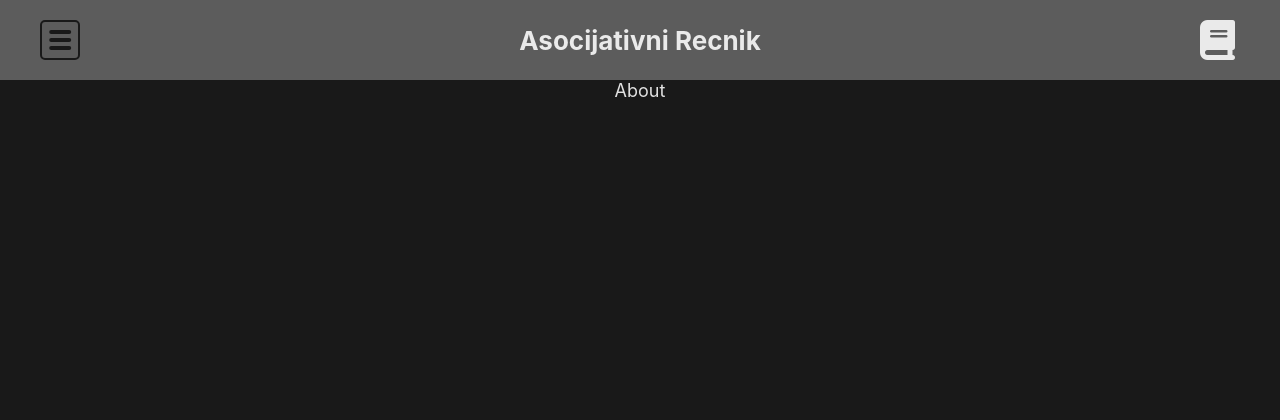
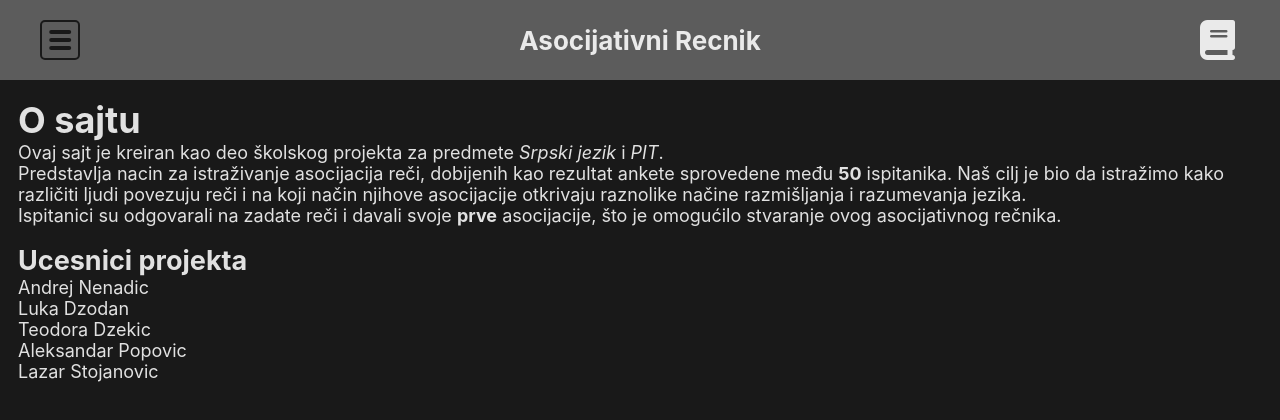
Before and after one commit to Andrej235/AssociativeDictionary, a React (Vite) app: page /about in a window 1280 px wide. Shown: the top 420 px of the page. Built offline with nearby package versions, Linux system fonts and the light colour scheme.

Commit message:
Created about page and implemented FormattedText component from 'FitnessTracker' repo

```diff
--- /dev/null
+++ b/src/Components/About/AboutPage.scss
@@ -0,0 +1,6 @@
+#about-page {
+  display: flex;
+  flex-direction: column;
+  gap: 1em;
+  padding: 1em;
+}
--- /dev/null
+++ b/src/Components/About/AboutPage.tsx
@@ -0,0 +1,25 @@
+import FormattedText from "../FormattedText/FormattedText";
+import "./AboutPage.scss";
+
+export default function AboutPage() {
+  return (
+    <div id="about-page">
+      <FormattedText>
+        {`#O sajtu
+      Ovaj sajt je kreiran kao deo školskog projekta za predmete /Srpski jezik/ i /PIT/.
+      Predstavlja nacin za istraživanje asocijacija reči, dobijenih kao rezultat ankete sprovedene među *50* ispitanika. Naš cilj je bio da istražimo kako različiti ljudi povezuju reči i na koji način njihove asocijacije otkrivaju raznolike načine razmišljanja i razumevanja jezika.
+      Ispitanici su odgovarali na zadate reči i davali svoje *prve* asocijacije, što je omogućilo stvaranje ovog asocijativnog rečnika.`}
+      </FormattedText>
+
+      <FormattedText>
+        {`##Ucesnici projekta
+        Andrej Nenadic
+        Luka Dzodan
+        Teodora Dzekic
+        Aleksandar Popovic
+        Lazar Stojanovic
+         `}
+      </FormattedText>
+    </div>
+  );
+}
--- /dev/null
+++ b/src/Components/FormattedText/FormattedText.scss
@@ -0,0 +1,7 @@
+h1 {
+  font-size: 2em;
+}
+
+h2 {
+  font-size: 1.5em;
+}
--- /dev/null
+++ b/src/Components/FormattedText/FormattedText.tsx
@@ -0,0 +1,219 @@
+import { Link } from "react-router-dom";
+import "./FormattedText.scss";
+
+type FormattedTextProps = {
+  children: string;
+};
+
+export default function FormattedText({ children }: FormattedTextProps) {
+  //TODO:
+  /*
+    examine each line separately and render it accordingly:
+        if it starts with # it is a heading ✔
+        if it starts with ## it is a smaller heading ✔
+        // if it starts with - it is a list
+        // if it starts with 1. it is a numbered list
+        if it starts with !i it is an image, !i(url alt Width*Height) ✔
+        if it starts with !v it is a video, !v(youtubeVideoId Width*Height) ✔
+
+    If ANY line contains:
+        *text* - text is bolded ✔
+        /text/ - text is italicized ✔
+        _text_ - text is underlined ✔
+        [text](url) - text is a link ✔
+        [text](@e exerciseId) - text is a mention to an exercise ✔
+        [text](@w workoutId) - text is a mention to a workout ✔
+  */
+
+  return (
+    <div>
+      {children.split("\n").map((line, i) => (
+        <FormattedLine key={i}>{line.trim()}</FormattedLine>
+      ))}
+    </div>
+  );
+}
+
+function FormattedLine({ children }: { children: string }) {
+  if (children.startsWith("##"))
+    return <h2>{formatText(children.slice(2))}</h2>;
+
+  if (children.startsWith("#")) return <h1>{formatText(children.slice(1))}</h1>;
+
+  return <p>{formatText(children)}</p>;
+
+  function formatText(text: string): (string | React.ReactNode)[] {
+    const nodes: (string | React.ReactNode)[] = [];
+    let t = 0;
+
+    for (let i = 0; i < text.length; i++) {
+      //Handle bold text
+      if (text[i] === "*") {
+        nodes.push(text.slice(t, i));
+        //Find closing tag
+        for (let j = i + 1; j < text.length; j++) {
+          if (text[j] === "*") {
+            nodes.push(
+              <b key={`${i} ${j}`}>{formatText(text.slice(i + 1, j))}</b>
+            );
+            i = j + 1;
+            t = j + 1;
+            break;
+          }
+        }
+      }
+
+      //Handle italic text
+      if (text[i] === "/") {
+        nodes.push(text.slice(t, i));
+        //Find closing tag
+        for (let j = i + 1; j < text.length; j++) {
+          if (text[j] === "/") {
+            nodes.push(
+              <i key={`${i} ${j}`}>{formatText(text.slice(i + 1, j))}</i>
+            );
+            i = j + 1;
+            t = j + 1;
+            break;
+          }
+        }
+      }
+
+      //Handle underlined text
+      if (text[i] === "_") {
+        nodes.push(text.slice(t, i));
+        //Find closing tag
+        for (let j = i + 1; j < text.length; j++) {
+          if (text[j] === "_") {
+            nodes.push(
+              <u key={`${i} ${j}`}>{formatText(text.slice(i + 1, j))}</u>
+            );
+            i = j + 1;
+            t = j + 1;
+            break;
+          }
+        }
+      }
+
+      //Handle links
+      if (text[i] === "[") {
+        let closing = 0;
+
+        //Find closing tag for text
+        for (let j = i + 1; j < text.length; j++) {
+          if (text[j] === "]") {
+            closing = j;
+            break;
+          }
+        }
+
+        if (!closing || closing + 1 >= text.length || text[closing + 1] !== "(")
+          continue;
+
+        nodes.push(text.slice(t, i));
+
+        if (text[closing + 2] === "@") {
+          //Mention to an exercise or a workout
+          closing += 3;
+          i += 3;
+          if (text[closing] === "e" || text[closing] === "w") {
+            //Find closing tag for exercise or workout id
+            for (let j = closing + 1; j < text.length; j++) {
+              if (text[j] === ")") {
+                nodes.push(
+                  <Link
+                    to={`/${
+                      text[closing] === "e" ? "exercises" : "workouts"
+                    }/${text.slice(closing + 2, j)}`} // + 2 because closing is index of 'e' or 'w' and after it is a space (' ')
+                    key={`${i} ${j}`}
+                  >{`${formatText(text.slice(i + 1, closing - 3))}`}</Link>
+                );
+                i = j + 1;
+                t = j + 1;
+                break;
+              }
+            }
+          }
+        } else {
+          //URL
+          //Find closing tag for url
+          for (let j = closing + 1; j < text.length; j++) {
+            if (text[j] === ")") {
+              nodes.push(
+                <a
+                  href={text.slice(closing + 2, j)} // + 2 because closing is index of ']' and after it is '('
+                  key={`${i} ${j}`}
+                  target="_blank"
+                >{`${formatText(text.slice(i + 1, closing))}`}</a>
+              );
+              i = j + 1;
+              t = j + 1;
+              break;
+            }
+          }
+        }
+      }
+
+      //Handle images and videos
+      if (
+        text[i] === "!" &&
+        (text[i + 1] === "i" || text[i + 1] === "v") &&
+        text[i + 2] === "("
+      ) {
+        nodes.push(text.slice(t, i));
+        for (let j = i + 3; j < text.length; j++) {
+          if (text[j] === ")") {
+            const split = text.slice(i + 3, j).split(" ");
+
+            if (text[i + 1] === "i") {
+              const alt = split[1] ?? "Image not found";
+              const size = split[2] ? split[2].split("*") : [];
+
+              nodes.push(
+                <img
+                  src={split[0]}
+                  alt={alt}
+                  key={`${i} ${j}`}
+                  style={{
+                    maxWidth: !size[0]
+                      ? undefined
+                      : isNaN(parseInt(size[0][size[0].length - 1]))
+                      ? size[0]
+                      : `${size[0]}px`,
+                    maxHeight: !size[1]
+                      ? undefined
+                      : isNaN(parseInt(size[1][size[1].length - 1]))
+                      ? size[1]
+                      : `${size[1]}px`,
+                  }}
+                />
+              );
+            } else {
+              const size = split[1] ? split[1].split("*") : [];
+
+              nodes.push(
+                <iframe
+                  width={size[0] ?? 560}
+                  height={size[1] ?? 315}
+                  src={`https://www.youtube.com/embed/${split[0]}`}
+                  title="YouTube video player"
+                  allow="encrypted-media; picture-in-picture"
+                  referrerPolicy="strict-origin-when-cross-origin"
+                  allowFullScreen
+                  key={`${i} ${j}`}
+                ></iframe>
+              );
+            }
+
+            i = j + 1;
+            t = j + 1;
+            break;
+          }
+        }
+      }
+    }
+
+    nodes.push(text.slice(t, text.length));
+    return nodes;
+  }
+}
--- a/src/main.tsx
+++ b/src/main.tsx
@@ -8,6 +8,7 @@
 import WordsSearchPage from "./Components/WordsSearchDisplay/WordsSearchPage.tsx";
 import WordsLoader from "./Components/WordsSearchDisplay/WordsLoader.ts";
 import Archive from "./Components/Archive/Archive.tsx";
+import AboutPage from "./Components/About/AboutPage.tsx";
 
 const router = createBrowserRouter([
   {
@@ -31,7 +32,7 @@
       },
       {
         path: "about",
-        element: <div children="About" />,
+        element: <AboutPage />,
       },
     ],
   },
```
